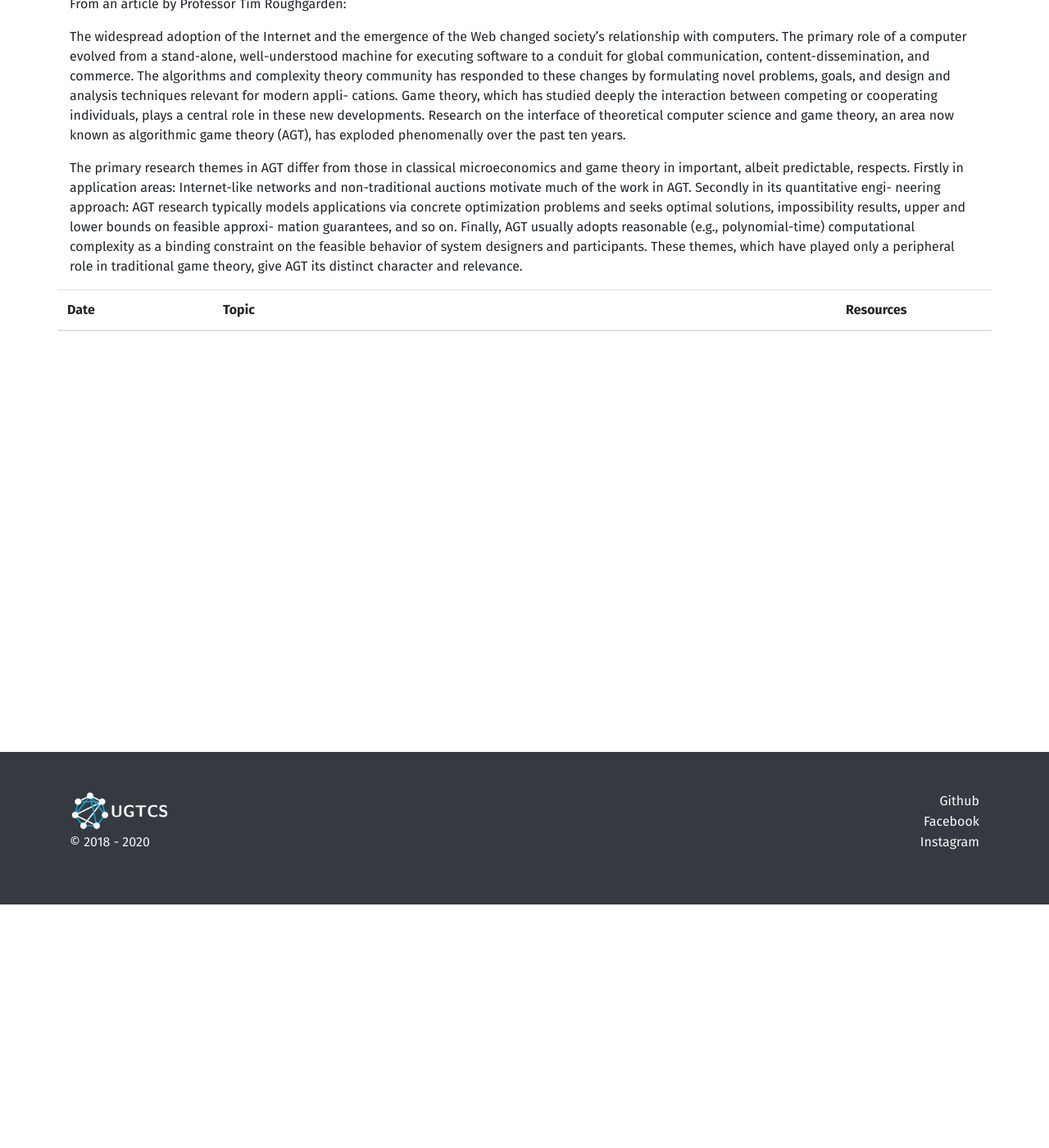
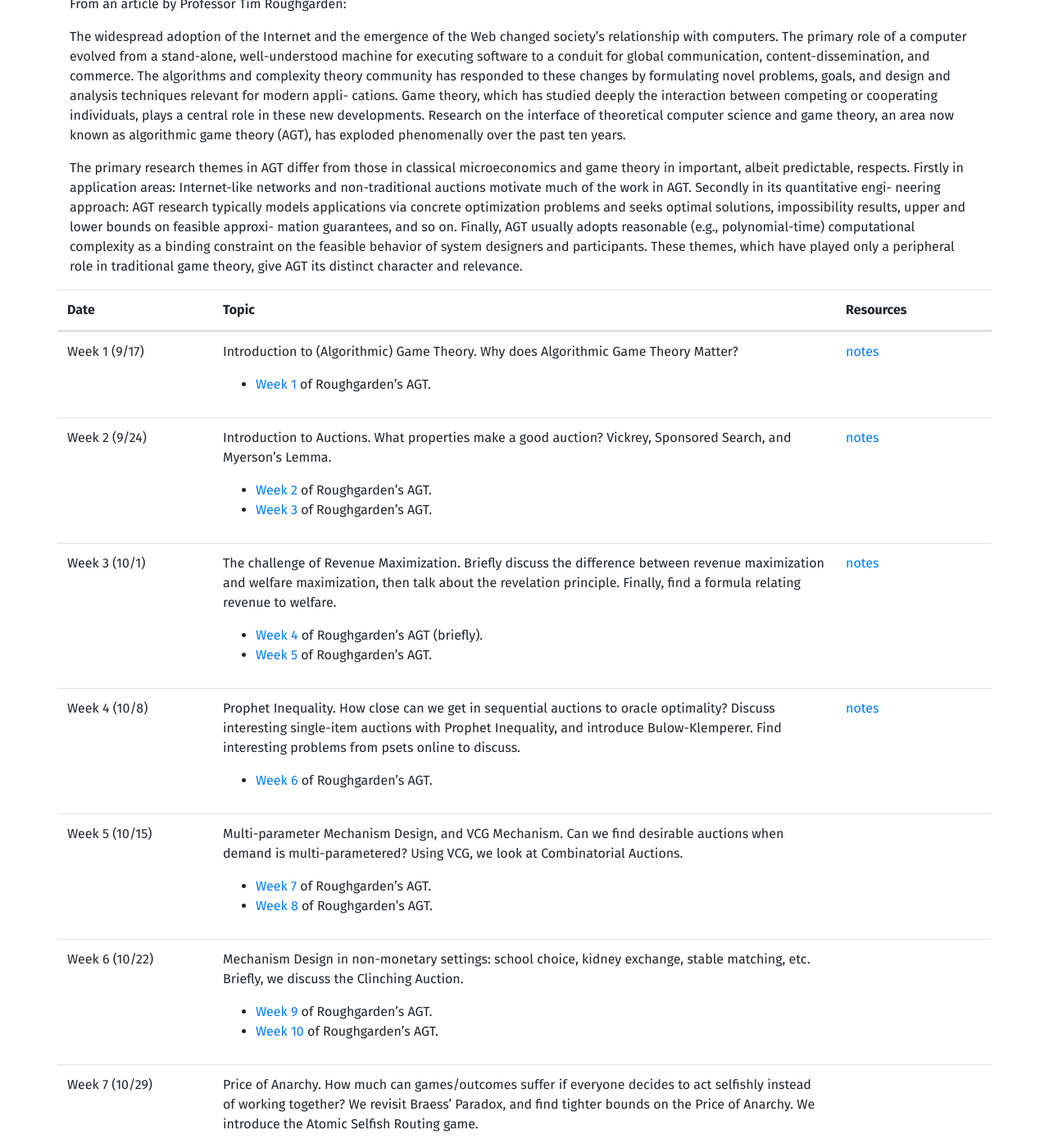
Before and after one commit to ugtcs/ugtcs.github.io, a Jekyll site: the page built from _reading-groups/fa19/agt.md, in a window 1280 px wide and 1400 px high, scrolled down 297 px. Shown: the whole window at 82% size. Built offline with Jekyll 4.4.1, drawn with Linux system fonts in a browser that asks for light colours; some of the changed text lies outside the part shown.

Commit message:
Convert agt

```diff
--- a/_reading-groups/fa19/agt.md
+++ b/_reading-groups/fa19/agt.md
@@ -10,6 +10,106 @@ logistics: >-
 files: >-
     [scribe note template](/src/maxflow-sp20/maxflow-scribe.sty)
 weeks:
+
+  - date: Week 1 (9/17)
+    topic: >-
+        Introduction to (Algorithmic) Game Theory. Why does Algorithmic Game Theory Matter?
+
+        *   [Week 1](http://timroughgarden.org/f13/l/l1.pdf) of Roughgarden’s AGT.
+    resources: >-
+        [notes](/src/agt_fa19/AGTWeek1.pdf)
+
+  - date: Week 2 (9/24)
+    topic: >-
+        Introduction to Auctions. What properties make a good auction? Vickrey, Sponsored Search, and Myerson’s Lemma.
+
+        *   [Week 2](http://timroughgarden.org/f13/l/l2.pdf) of Roughgarden’s AGT.
+
+        *   [Week 3](http://timroughgarden.org/f13/l/l3.pdf) of Roughgarden’s AGT.
+    resources: >-
+        [notes](/src/agt_fa19/scribe2.pdf)
+
+  - date: Week 3 (10/1)
+    topic: >-
+        The challenge of Revenue Maximization.
+        Briefly discuss the difference between revenue maximization and welfare maximization, then talk about the revelation principle.
+        Finally, find a formula relating revenue to welfare.
+
+        *   [Week 4](http://timro ughgarden.org/f13/l/l4.pdf) of Roughgarden’s AGT (briefly).
+
+        *   [Week 5](http://timroughgarden.org/f13/l/l5.pdf) of Roughgarden’s AGT.
+    resources: >-
+        [notes](/src/agt_fa19/Week_3__Knapsack_Auctions_and_Welfare_Maximization__agt_f19_.pdf)
+
+  - date: Week 4 (10/8)
+    topic: >-
+        Prophet Inequality. How close can we get in sequential auctions to oracle optimality? Discuss interesting single-item auctions with Prophet Inequality, and introduce Bulow-Klemperer. Find interesting problems from psets online to discuss.
+
+        *   [Week 6](http://timroughgarden.org/f13/l/l6.pdf) of Roughgarden’s AGT.
+    resources: >-
+        [notes](/src/agt_fa19/Week_4_Prophet_Inequality.pdf)
+
+  - date: Week 5 (10/15)
+    topic: >-
+        Multi-parameter Mechanism Design, and VCG Mechanism. Can we find desirable auctions when demand is multi-parametered? Using VCG, we look at Combinatorial Auctions.
+
+        *   [Week 7](http://timroughgarden.org/f13/l/l7.pdf) of Roughgarden’s AGT.
+
+        *   [Week 8](http://timroughgarden.org/f13/l/l8.pdf) of Roughgarden’s AGT.
+
+  - date: Week 6 (10/22)
+    topic: >-
+        Mechanism Design in non-monetary settings: school choice, kidney exchange, stable matching, etc. Briefly, we discuss the Clinching Auction.
+
+        *   [Week 9](http://timroughgarden.org/f13/l/l9.pdf) of Roughgarden’s AGT.
+
+        *   [Week 10](http://timroughgarden.org/f13/l/l10.pdf) of Roughgarden’s AGT.
+
+  - date: Week 7 (10/29)
+    topic: >-
+        Price of Anarchy. How much can games/outcomes suffer if everyone decides to act selfishly instead of working together? We revisit Braess’ Paradox, and find tighter bounds on the Price of Anarchy. We introduce the Atomic Selfish Routing game.
+
+        *   [Week 11](http://timroughgarden.org/f13/l/l11.pdf) of Roughgarden’s AGT.
+
+        *   [Week 12](http://timroughgarden.org/f13/l/l12.pdf) of Roughgarden’s AGT.
+
+  - date: Week 8 (11/5)
+    topic: >-
+        Equilibrium Hierarchy. What types of equilibria exist in games, and how can we think about them? Find interesting problems from psets online to discuss.
+
+        *   [Week 13](http://timroughgarden.org/f13/l/l13.pdf) of Roughgarden’s AGT.
+
+  - date: Week 9 (11/12)
+    topic: >-
+        Price of Anarchy 2: Electric Boogaloo. Analysis of the price of different forms of equilibria.
+
+        *   [Week 14](http://timroughgarden.org/f13/l/l14.pdf) of Roughgarden’s AGT.
+
+        *   [Week 15](http://timroughgarden.org/f13/l/l15.pdf) of Roughgarden’s AGT.
+
+  - date: Week 10 (11/19)
+    topic: >-
+        Convergence to Equilibrium: Should we expect players to converge towards an equilibrium? How quickly? Under what circumstances? Lecture 17 is on the Experts algorithm, but we won’t discuss it much because it’s covered in CS 170.
+
+        *   [Week 16](http://timroughgarden.org/f13/l/l16.pdf) of Roughgarden’s AGT.
+
+        *   [Week 17](http://timroughgarden.org/f13/l/l17.pdf) of Roughgarden’s AGT.
+
+  - date: Week 11 (11/26)
+    topic: >-
+        Convergence to more specific types of equilibrium, including Correlated Equilibrium and Mixed Nash Equilibrium. We’ll look at Minimax, Max Cut, and Congestion problems.
+
+        *   [Week 18](http://timroughgarden.org/f13/l/l18.pdf) of Roughgarden’s AGT.
+
+        *   [Week 19](http://timroughgarden.org/f13/l/l19.pdf) of Roughgarden’s AGT.
+
+  - date: Week 12 (12/3)
+    topic: >-
+        Intractability of Equilibrium: which games are inherently intractable in terms of finding equilibria? Wrapup, with look at take-home final.
+
+        *   [Week 20](http://timroughgarden.org/f13/l/l20.pdf) of Roughgarden’s AGT.
+
+        *   [Final](http://timroughgarden.org/f13/ps/ps5.pdf) of Roughgarden’s AGT.
 ---
 
 From an article by Professor Tim Roughgarden:
```
